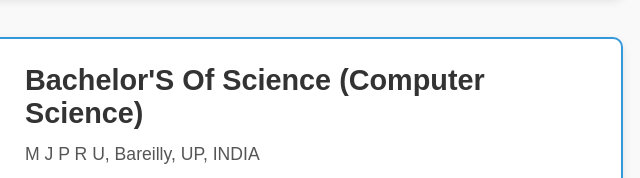
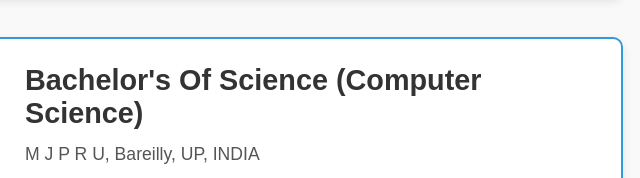
Before and after one commit to Anujsharma7037/My-Portfolio, a plain HTML site: page index.html in a window 1280 px wide. Shown: the part 2519-2697 px from the top of the page, 417-1057 px from the left. Drawn offline with Linux system fonts and the light colour scheme.

Commit message:
Update index.html

```diff
--- a/index.html
+++ b/index.html
@@ -196,7 +196,7 @@ document.querySelectorAll('.view-btn').forEach(button => {
         <div class="education-item">
             <div class="education-year">2020-2023</div>
             <div class="education-details">
-                <h3>Bachelor'S Of Science (Computer Science)</h3>
+                <h3>Bachelor's Of Science (Computer Science)</h3>
                 <p>M J P R U, Bareilly, UP, INDIA</p>
                 <!-- <p>79.28%</p> -->
 
```
